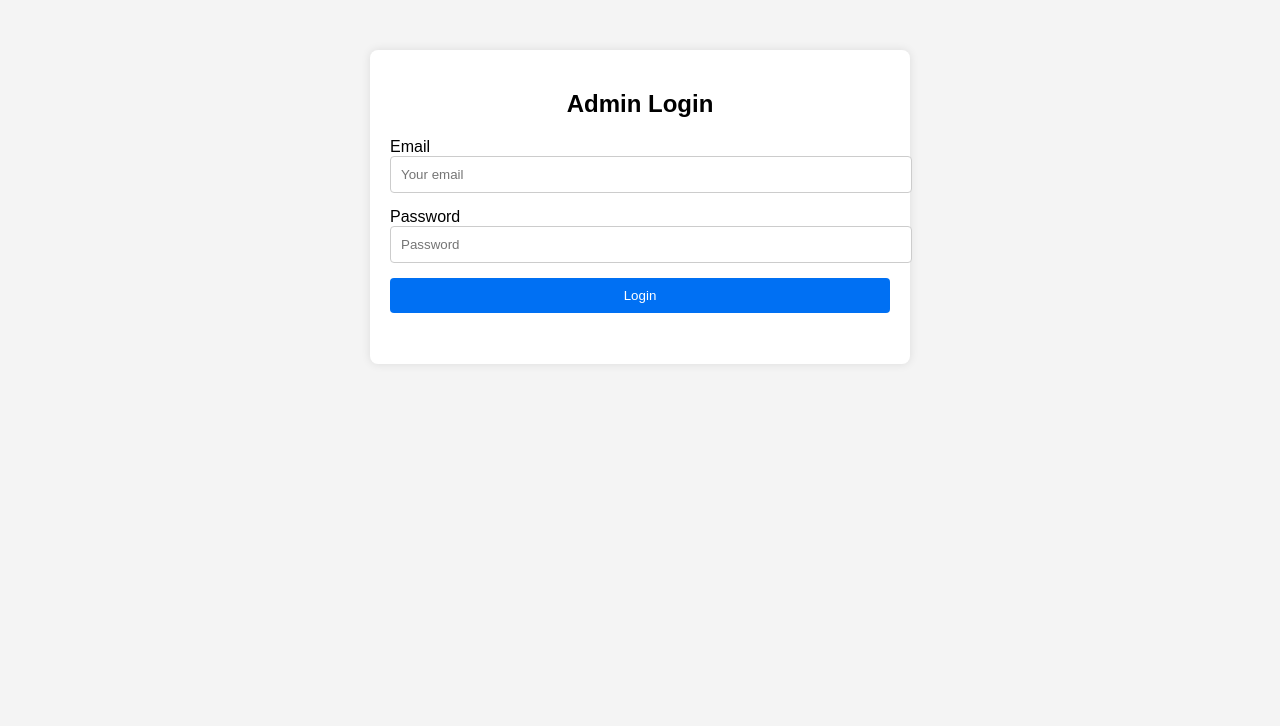
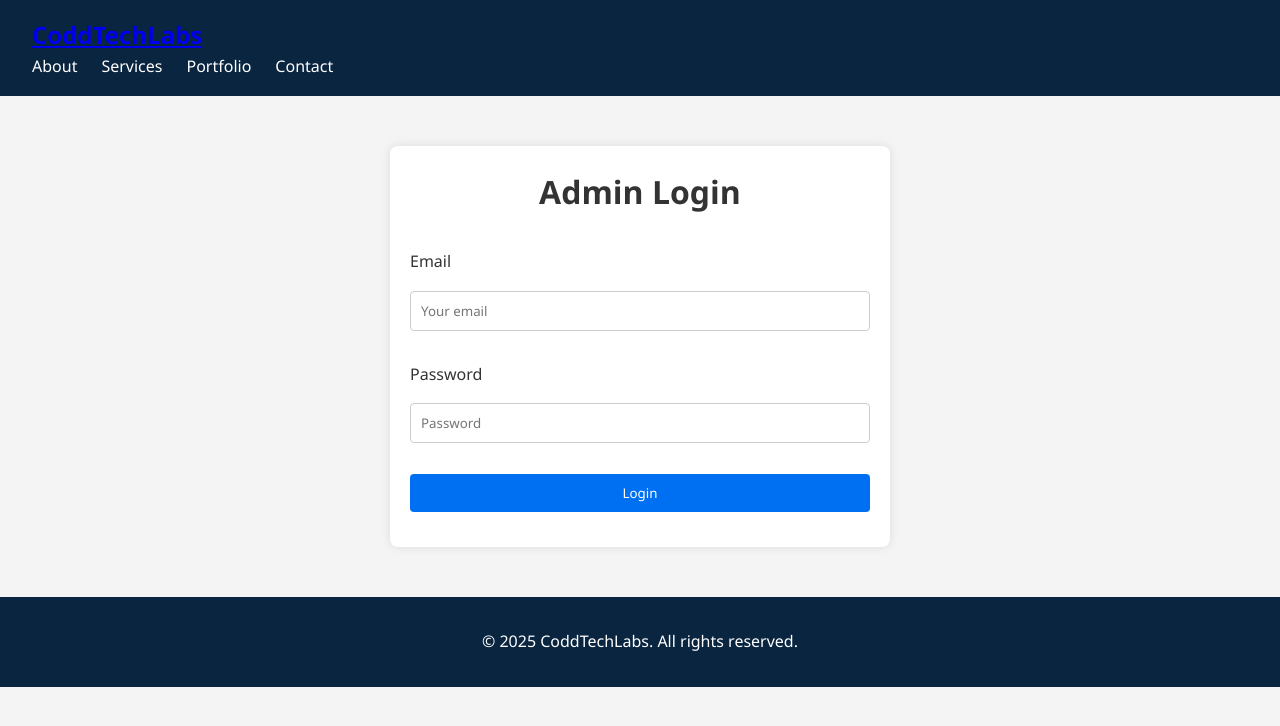
Before and after one commit to ACoddington98/CoddTechLabs, a website: page admin/login.html in a window 1280 px wide. Drawn offline with nearby package versions, Linux system fonts and the light colour scheme.

Commit message:
Update login.html

```diff
--- a/admin/login.html
+++ b/admin/login.html
@@ -4,11 +4,26 @@
   <meta charset="UTF-8">
   <meta name="viewport" content="width=device-width, initial-scale=1.0">
   <title>Admin Login – CoddTechLabs</title>
-  <link rel="stylesheet" href="admin.css">
+  <link rel="stylesheet" href="../css/style.css"> <!-- reuse main site CSS -->
+  <link rel="stylesheet" href="admin.css">       <!-- optional admin tweaks -->
   <script src="https://cdn.jsdelivr.net/npm/@supabase/supabase-js@2"></script>
 </head>
 <body>
-  <div class="login-container">
+  <!-- Header / Navigation -->
+  <header>
+    <nav>
+      <a href="../index.html" class="logo">CoddTechLabs</a>
+      <ul>
+        <li><a href="../about.html">About</a></li>
+        <li><a href="../services.html">Services</a></li>
+        <li><a href="../portfolio.html">Portfolio</a></li>
+        <li><a href="../contact.html">Contact</a></li>
+      </ul>
+    </nav>
+  </header>
+
+  <!-- Login Form -->
+  <section class="contact login-container">
     <h2>Admin Login</h2>
     <form id="loginForm">
       <label>Email</label>
@@ -20,7 +35,12 @@
       <button type="submit">Login</button>
     </form>
     <p id="loginStatus"></p>
-  </div>
+  </section>
+
+  <!-- Footer -->
+  <footer>
+    <p>&copy; 2025 CoddTechLabs. All rights reserved.</p>
+  </footer>
 
   <script src="admin.js"></script>
 </body>
```
